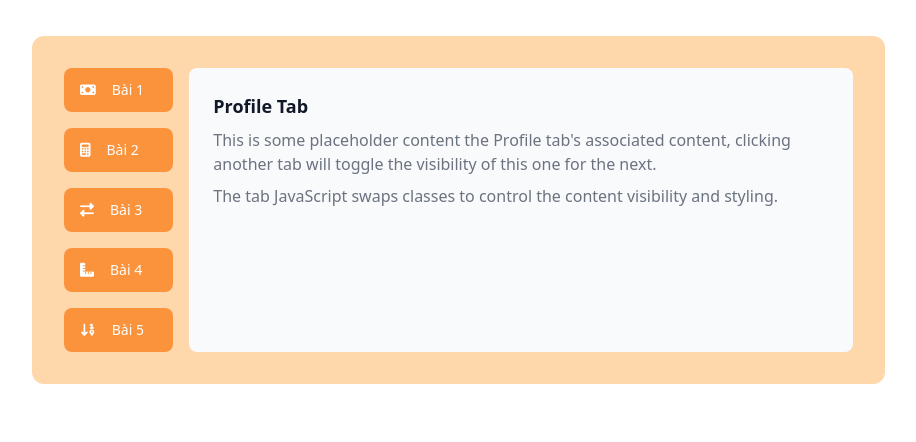
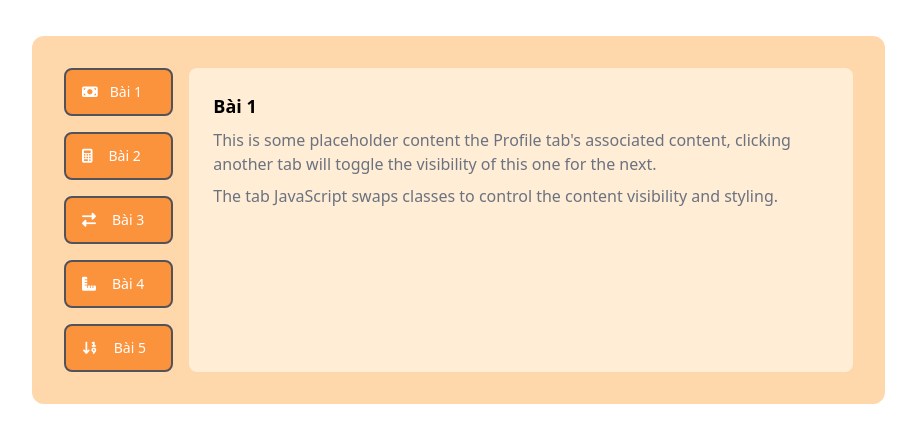
Before and after one commit to PAH911/JS_Buoi2-3_PhamAnhHuy, a plain HTML site: page index.html in a window 1280 px wide. Shown: the whole page, without its empty margins (4-920 px from the left). Drawn offline with nearby package versions, Linux system fonts and the light colour scheme.

Commit message:
add_JS_1

```diff
--- a/index.html
+++ b/index.html
@@ -28,57 +28,54 @@
           class="flex-column space-y-4 text-sm font-medium text-gray-500 dark:text-gray-400 w-1/6 md:me-4 mb-4 md:mb-0"
         >
           <li>
-            <a
-              href="#"
-              class="inline-flex items-center px-4 py-3 text-white bg-orange-400 hover:bg-orange-600 rounded-lg w-full"
+            <button
+              id="Bai1"
+              class="inline-flex items-center px-4 py-3 text-white bg-orange-400 hover:bg-orange-600 rounded-lg w-full border-2 border-zinc-600 cursor-pointer"
             >
               <i class="fa fa-money-bill"></i>
-              <span class="pl-4">Bài 1</span>
-            </a>
+              <span class="pl-3">Bài 1</span>
+            </button>
           </li>
           <li>
-            <a
-              href="#"
-              class="inline-flex items-center px-4 py-3 text-white bg-orange-400 hover:bg-orange-600 rounded-lg w-full"
+            <button
+              id="Bai2"
+              class="inline-flex items-center px-4 py-3 text-white bg-orange-400 hover:bg-orange-600 rounded-lg w-full border-2 border-zinc-600 cursor-pointer"
             >
               <i class="fa-solid fa-calculator"></i>
               <span class="pl-4">Bài 2</span>
-            </a>
+            </button>
           </li>
           <li>
-            <a
-              href="#"
-              class="inline-flex items-center px-4 py-3 text-white bg-orange-400 hover:bg-orange-600 rounded-lg w-full"
+            <button
+              id="Bai3"
+              class="inline-flex items-center px-4 py-3 text-white bg-orange-400 hover:bg-orange-600 rounded-lg w-full border-2 border-zinc-600 cursor-pointer"
             >
               <i class="fas fa-exchange-alt"></i>
               <span class="pl-4">Bài 3</span>
-            </a>
+            </button>
           </li>
           <li>
-            <a
-              href="#"
-              class="inline-flex items-center px-4 py-3 text-white bg-orange-400 hover:bg-orange-600 rounded-lg w-full"
+            <button
+              id="Bai4"
+              class="inline-flex items-center px-4 py-3 text-white bg-orange-400 hover:bg-orange-600 rounded-lg w-full border-2 border-zinc-600 cursor-pointer"
             >
               <i class="fa fa-ruler-combined"></i>
               <span class="pl-4">Bài 4</span>
-            </a>
+            </button>
           </li>
           <li>
-            <a
-              href="#"
-              class="inline-flex items-center px-4 py-3 text-white bg-orange-400 hover:bg-orange-600 rounded-lg w-full"
+            <button
+              id="Bai5"
+              class="inline-flex items-center px-4 py-3 text-white bg-orange-400 hover:bg-orange-600 rounded-lg w-full border-2 border-zinc-600 cursor-pointer"
             >
               <i class="fa-solid fa-arrow-down-1-9"></i>
               <span class="pl-4">Bài 5</span>
-            </a>
+            </button>
           </li>
         </ul>
-        <div
-          class="p-6 bg-gray-50 text-medium text-gray-500 dark:text-gray-400 dark:bg-gray-800 rounded-lg w-full"
-        >
-          <h3 class="text-lg font-bold text-gray-900 dark:text-white mb-2">
-            Profile Tab
-          </h3>
+
+        <div class="content p-6 bg-orange-100 text-gray-500 rounded-lg w-full">
+          <h3 class="text-lg font-bold text-black mb-2">Bài 1</h3>
           <p class="mb-2">
             This is some placeholder content the Profile tab's associated
             content, clicking another tab will toggle the visibility of this one
--- a/index.js
+++ b/index.js
@@ -0,0 +1,20 @@
+// Add event chuyển tab giữa các bài
+let Bai1 = document.querySelector("#bai1");
+let Bai2 = document.querySelector("#bai2");
+
+// Bai1.addEventListener("click", function () {
+//   document.querySelector(".content").innerText = "";
+// });
+
+// Bài 1
+
+// Input
+let luong1ngay = 20;
+let songay = 28;
+
+// Xử lý
+let luongtong = 0;
+luongtong = luong1ngay * songay;
+
+// Output
+console.log("Tổng lương =", luongtong);
```
